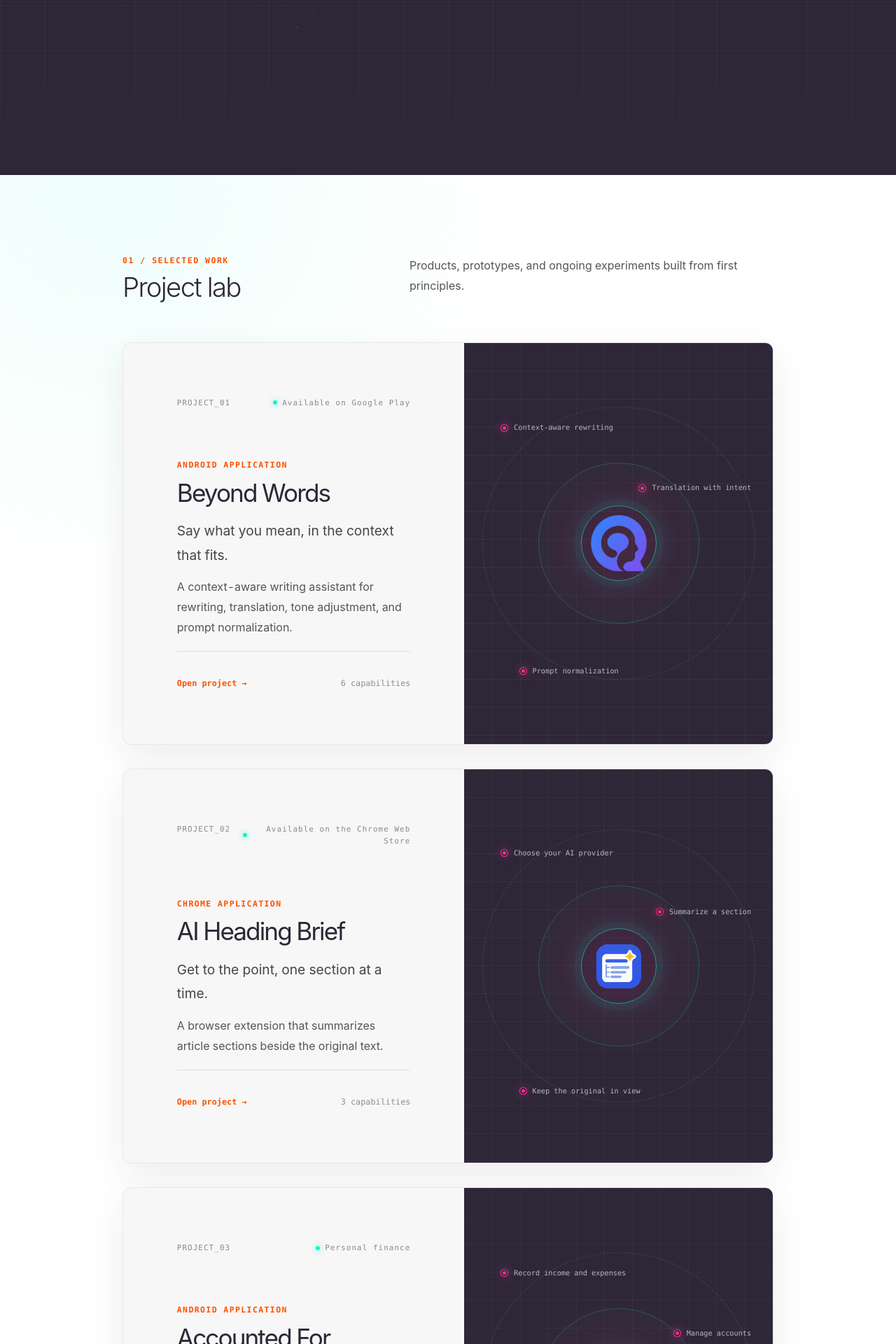
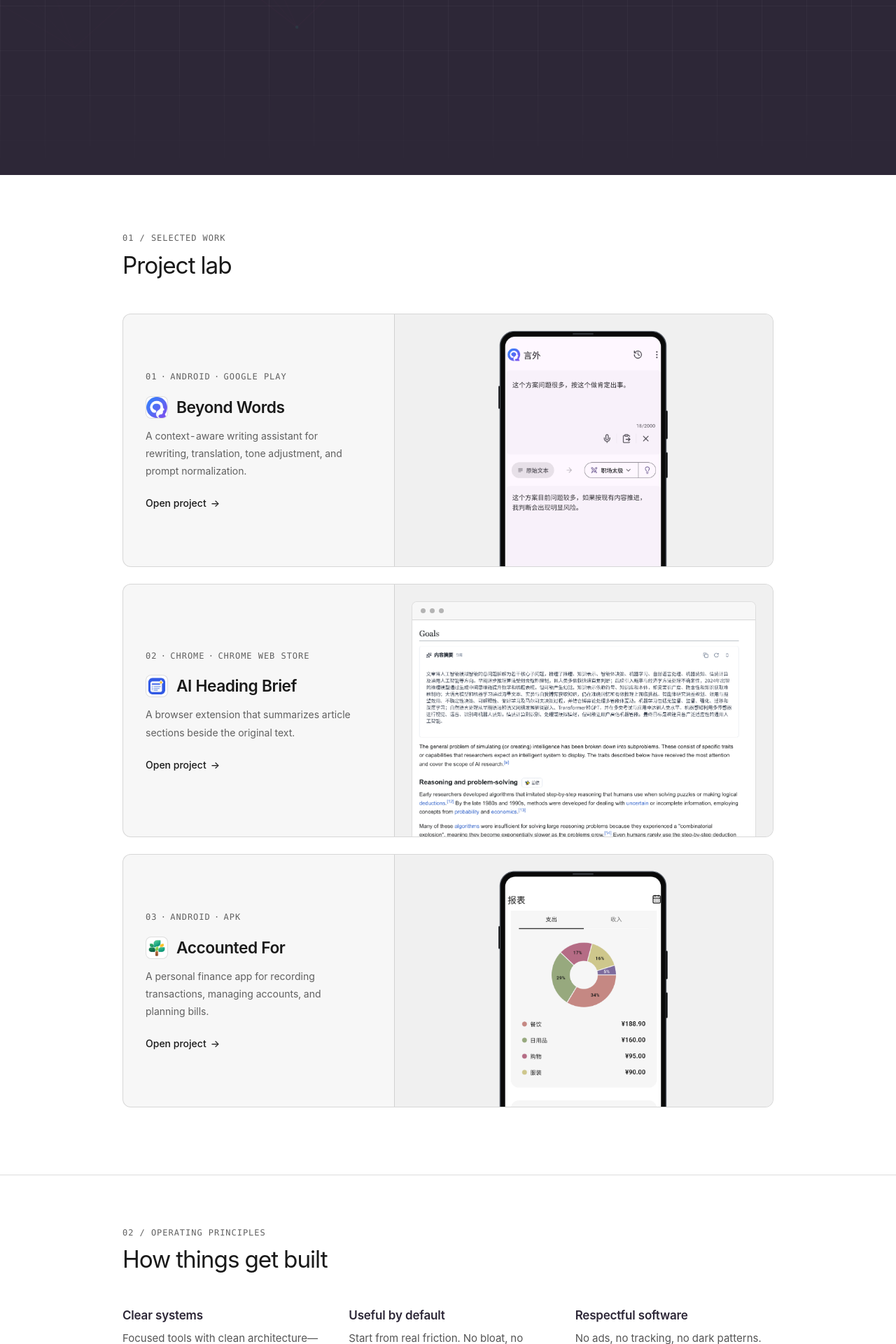
Before and after one commit to lane4dev/apps.lane4dev.github.io, a Jekyll site: the page built from index.md, in a window 1280 px wide. Shown: the part 651-2571 px from the top of the page at 70% size. Built offline with Jekyll 4.4.1, drawn with Linux system fonts in a browser that asks for light colours; some of the changed text lies outside the part shown.

Commit message:
feat(home): add screenshot previews to project cards
Display an app screenshot on each project panel in the apps home layout
to make the listed projects easier to scan visually.

```diff
--- a/_data/apps_zh.yml
+++ b/_data/apps_zh.yml
@@ -8,6 +8,7 @@ beyond-words:
     选择语境、提供原文、检查生成结果，并在分享前继续调整。
   status: "已在 Google Play 上架"
   platform: "Android"
+  home_preview_alt: "言外界面预览：展示原始文本输入、语境切换与改写结果"
   store_label: "前往 Google Play"
   store_prefix: "立即下载"
   apk_label: "下载 APK"
@@ -59,6 +60,7 @@ accounted-for:
   status: "个人记账"
 
   platform: "Android"
+  home_preview_alt: "记然报表界面预览：展示支出分类环形图与各分类汇总金额"
 
   base_path: "/zh/accounted-for/"
   privacy_path: "/zh/accounted-for/privacy/"
@@ -94,6 +96,7 @@ heading-brief:
   long_description: "选择标题，即可在当前页面获取该章节及其子章节的摘要。"
   status: "已在 Chrome 网上应用店上架"
   platform: "Chrome"
+  home_preview_alt: "AI 章节速览界面预览：在文章标题下方内联展示该节内容摘要"
   store_label: "Chrome 网上应用店"
   base_path: "/zh/heading-brief/"
   privacy_path: "/zh/heading-brief/privacy/"
--- a/_layouts/apps-home.html
+++ b/_layouts/apps-home.html
@@ -34,7 +34,6 @@ bodyClass: "page-apps-home"
         <p class="lab-heading__index">01 / {{ t.home.selected_work }}</p>
         <h2>{{ t.home.project_lab }}</h2>
       </div>
-      <p>{{ t.home.project_intro }}</p>
     </header>
 
     <div class="project-stack">
@@ -45,41 +44,60 @@ bodyClass: "page-apps-home"
       {% else %}
       {% assign app = site.data.apps[app_page.app_key] %}
       {% endif %}
+      {% assign preview = app_config.home_preview %}
+      {% assign preview_alt = app.home_preview_alt | default: app_config.home_preview_alt | default: app.name %}
       <article class="project-panel js-reveal">
         <div class="project-panel__content">
-          <div class="project-panel__topline">
-            <span>PROJECT_{{ forloop.index | prepend: "0" }}</span>
-            <span class="project-status"><i aria-hidden="true"></i>{{ app.status }}</span>
+          <p class="project-panel__meta">
+            <span>{{ forloop.index | prepend: "0" }}</span>
+            <span aria-hidden="true">·</span>
+            <span>{{ app_config.platform | upcase }}</span>
+            {% if app_config.home_channel %}
+            <span aria-hidden="true">·</span>
+            <span>{{ app_config.home_channel | upcase }}</span>
+            {% endif %}
+          </p>
+          <div class="project-panel__title-row">
+            {% if app_config.app_icon %}
+            <img class="project-panel__icon" src="{{ app_config.app_icon | relative_url }}"
+              alt="" width="32" height="32" loading="lazy" aria-hidden="true">
+            {% endif %}
+            <h3>
+              <a class="project-panel__title-link" href="{{ app_page.url | relative_url }}">{{ app.name }}</a>
+            </h3>
           </div>
-          <p class="project-panel__platform">{{ app.platform }} {{ t.home.application }}</p>
-          <h3>{{ app.name }}</h3>
-          <p class="project-panel__tagline">{{ app.tagline }}</p>
           <p class="project-panel__description">{{ app.short_description }}</p>
-          <div class="project-panel__actions">
-            <a href="{{ app_page.url | relative_url }}">
-              {{ t.home.open_project }} <span aria-hidden="true">→</span>
-            </a>
-            <span>{{ app.features | size }} {{ t.home.capabilities }}</span>
+          <span class="project-panel__cta" aria-hidden="true">
+            {{ t.home.open_project }} <span class="project-panel__arrow">→</span>
+          </span>
+        </div>
+
+        {% if preview %}
+        <div class="project-panel__media project-panel__media--{{ preview.variant | default: 'window' }}">
+          {% if preview.variant == "window" %}
+          <div class="project-preview project-preview--window">
+            <div class="project-preview__chrome" aria-hidden="true">
+              <span></span><span></span><span></span>
+            </div>
+            <div class="project-preview__viewport">
+              <img class="project-preview__image project-preview__image--{{ app_page.app_key }}"
+                src="{{ preview.src | relative_url }}"
+                alt="{{ preview_alt | escape }}"
+                width="{{ preview.width }}" height="{{ preview.height }}"
+                loading="lazy">
+            </div>
           </div>
+          {% else %}
+          <div class="project-preview project-preview--phone">
+            <img class="project-preview__image project-preview__image--{{ app_page.app_key }}"
+              src="{{ preview.src | relative_url }}"
+              alt="{{ preview_alt | escape }}"
+              width="{{ preview.width }}" height="{{ preview.height }}"
+              loading="lazy">
+          </div>
+          {% endif %}
         </div>
-        <div class="project-schematic" aria-label="{{ app.name }} {{ t.home.capability_map }}">
-          <div class="project-schematic__orbit project-schematic__orbit--outer"></div>
-          <div class="project-schematic__orbit project-schematic__orbit--inner"></div>
-          <div class="project-schematic__core">
-            {% if app_config.app_icon %}
-            <img class="project-schematic__app-icon" src="{{ app_config.app_icon | relative_url }}"
-              alt="{{ app.name }} app icon" width="80" height="80" loading="lazy">
-            {% else %}
-            <span>{{ app.name }}</span>
-            {% endif %}
-          </div>
-          {% for feature in app.features limit: 3 %}
-          <div class="project-node project-node--{{ forloop.index }}">
-            <i aria-hidden="true"></i>
-            <span>{{ feature.title }}</span>
-          </div>
-          {% endfor %}
-        </div>
+        {% endif %}
       </article>
       {% endfor %}
     </div>
--- a/_sass/pages/_page-app.scss
+++ b/_sass/pages/_page-app.scss
@@ -943,12 +943,13 @@ $app-shot-slide: 48%;
   }
 }
 
+// 01 — Selected work: neutral, token-driven split cards (5:7 text-to-preview)
+// echoing Linear/Raycast restraint — single mono eyebrow, concise description,
+// stretched card link, and real cropped UI previews on a stepped surface.
 .project-lab {
-  padding: 112px 0 136px;
-  background:
-    radial-gradient(circle at 12% 0, rgba(21, 245, 201, 0.07), transparent 24%),
-    #fff;
-  scroll-margin-top: 82px;
+  padding-block: var(--space-9) var(--space-10);
+  background: var(--bg);
+  scroll-margin-top: var(--header-h);
 }
 
 .lab-heading {
@@ -961,9 +962,9 @@ $app-shot-slide: 48%;
   h2 {
     margin: 4px 0 0;
     color: var(--app-primary-dark);
-    font-size: clamp(2.4rem, 2vw, 2rem);
-    font-weight: 300;
-    letter-spacing: -0.045em;
+    font-size: var(--h2);
+    font-weight: var(--regular);
+    letter-spacing: var(--tracking-display);
   }
 
   > p {
@@ -976,237 +977,246 @@ $app-shot-slide: 48%;
 .lab-heading__index {
   margin: 0;
   color: var(--app-primary);
-  font-family: "JetBrains Mono", "Fira Code", Consolas, monospace;
-  font-size: 0.72rem;
-  font-weight: 600;
-  letter-spacing: 0.13em;
+  font-family: var(--font-mono);
+  font-size: var(--eyebrow);
+  font-weight: var(--semibold);
+  letter-spacing: var(--tracking-label);
   text-transform: uppercase;
+}
+
+.page-apps-home {
+  .lab-heading {
+    margin-block-end: var(--space-7);
+
+    h2 {
+      margin-block: var(--space-2) 0;
+      color: var(--ink);
+    }
+  }
+
+  .lab-heading__index {
+    color: var(--muted);
+    font-weight: var(--medium);
+  }
 }
 
 .project-stack {
   display: grid;
-  gap: 34px;
+  gap: var(--space-5);
 }
 
 .project-panel {
   position: relative;
   display: grid;
-  grid-template-columns: minmax(0, 1.05fr) minmax(420px, 0.95fr);
-  overflow: hidden;
-  background: #f7f7f7;
-  border: 1px solid #e8e8e8;
-  border-radius: 12px;
-  box-shadow: 0 18px 50px rgba(45, 39, 55, 0.08);
-  transition: border-color var(--duration-normal) var(--ease);
-
-  &:hover {
-    border-color: #d8d8dc;
+  grid-template-columns: minmax(0, 5fr) minmax(0, 7fr);
+  overflow: clip;
+  background: var(--surface);
+  border: var(--stroke) solid var(--line);
+  border-radius: var(--radius-card);
+  transition:
+    border-color var(--duration-normal) var(--ease),
+    transform var(--duration-normal) var(--ease);
+
+  &:has(.project-panel__title-link:focus-visible) {
+    outline: 2px solid var(--focus);
+    outline-offset: 3px;
+    border-color: var(--line-hover);
   }
 }
 
 .project-panel__content {
   display: flex;
-  min-height: 560px;
   flex-direction: column;
   justify-content: center;
-  padding: clamp(42px, 6vw, 88px);
-}
-
-.project-panel__topline {
+  min-inline-size: 0;
+  padding: var(--space-7) var(--space-6);
+}
+
+.project-panel__meta {
   display: flex;
-  justify-content: space-between;
-  gap: 18px;
-  margin-bottom: auto;
-  color: #8b878e;
-  font-family: "JetBrains Mono", "Fira Code", Consolas, monospace;
-  font-size: 0.68rem;
-  letter-spacing: 0.1em;
-}
-
-.project-status {
+  flex-wrap: wrap;
+  align-items: center;
+  gap: 0.45em;
+  margin: 0 0 var(--space-4);
+  color: var(--muted);
+  font-family: var(--font-mono);
+  font-size: var(--eyebrow);
+  font-weight: var(--medium);
+  letter-spacing: var(--tracking-label);
+  line-height: 1.4;
+  text-transform: uppercase;
+}
+
+.project-panel__title-row {
+  display: flex;
+  align-items: center;
+  gap: var(--space-3);
+  margin: 0 0 var(--space-3);
+
+  h3 {
+    margin: 0;
+    color: var(--ink);
+    font-size: var(--h3);
+    font-weight: var(--semibold);
+    letter-spacing: -0.02em;
+    line-height: 1.25;
+  }
+}
+
+.project-panel__icon {
+  display: block;
+  flex: 0 0 auto;
+  inline-size: 32px;
+  block-size: 32px;
+  border: var(--stroke) solid var(--line);
+  border-radius: var(--radius-media);
+  background: var(--bg);
+  object-fit: cover;
+}
+
+.project-panel__title-link {
+  color: inherit;
+  text-decoration: none;
+
+  // Stretched link: the whole project card is a single keyboard & pointer target.
+  &::after {
+    position: absolute;
+    inset: 0;
+    content: "";
+  }
+
+  &:hover {
+    color: inherit;
+    text-decoration: none;
+  }
+
+  &:focus-visible {
+    outline: none;
+  }
+}
+
+.project-panel__description {
+  max-inline-size: 60ch;
+  margin: 0 0 var(--space-5);
+  color: var(--muted);
+  font-size: var(--small);
+  line-height: 1.65;
+  text-wrap: pretty;
+}
+
+.project-panel__cta {
   display: inline-flex;
   align-items: center;
-  gap: 7px;
-  text-align: right;
-
-  i {
-    width: 6px;
-    height: 6px;
-    flex: 0 0 auto;
-    background: var(--app-accent);
+  gap: 6px;
+  color: var(--ink);
+  font-size: var(--small);
+  font-weight: var(--medium);
+  line-height: 1.4;
+}
+
+.project-panel__arrow {
+  display: inline-block;
+  transition: transform var(--duration-fast) var(--ease);
+}
+
+.project-panel__media {
+  position: relative;
+  min-block-size: 360px;
+  overflow: clip;
+  background: var(--surface-raised);
+  border-inline-start: var(--stroke) solid var(--line);
+}
+
+.project-preview {
+  transition: transform var(--duration-panel) var(--ease);
+}
+
+.project-preview--phone {
+  position: absolute;
+  inset-inline: 0;
+  inset-block-start: 0;
+  display: flex;
+  justify-content: center;
+  padding-inline: var(--space-5);
+  transform-origin: center top;
+}
+
+.project-preview--phone .project-preview__image {
+  display: block;
+  inline-size: min(74%, 400px);
+  block-size: auto;
+  margin-block-start: -18px;
+}
+
+.project-preview--window {
+  position: absolute;
+  inset: var(--space-5) var(--space-5) 0;
+  display: flex;
+  flex-direction: column;
+  overflow: clip;
+  background: #ffffff;
+  border: var(--stroke) solid var(--line);
+  border-block-end: 0;
+  border-radius: var(--radius-media) var(--radius-media) 0 0;
+  transform-origin: center bottom;
+}
+
+.project-preview__chrome {
+  display: flex;
+  flex: 0 0 auto;
+  align-items: center;
+  gap: 6px;
+  block-size: 26px;
+  padding-inline: 12px;
+  background: var(--surface);
+  border-block-end: var(--stroke) solid var(--line);
+
+  span {
+    inline-size: 7px;
+    block-size: 7px;
+    background: var(--line-hover);
     border-radius: 50%;
-    box-shadow: 0 0 9px rgba(21, 245, 201, 0.8);
-  }
-}
-
-.project-panel__platform {
-  margin: 70px 0 8px;
-  color: var(--app-primary);
-  font-family: "JetBrains Mono", "Fira Code", Consolas, monospace;
-  font-size: 0.72rem;
-  font-weight: 600;
-  letter-spacing: 0.12em;
-  text-transform: uppercase;
-}
-
-.project-panel h3 {
-  margin: 0 0 16px;
-  color: var(--app-primary-dark);
-  font-size: clamp(2.2rem, 2vw, 2rem);
-  font-weight: 400;
-  letter-spacing: -0.055em;
-}
-
-.project-panel__tagline {
-  margin-bottom: 14px;
-  color: #454545;
-  font-size: 1.2rem;
-}
-
-.project-panel__description {
-  max-width: 650px;
-  color: var(--app-muted);
-}
-
-.project-panel__actions {
-  display: flex;
-  align-items: center;
-  justify-content: space-between;
-  gap: 20px;
-  margin-top: auto;
-  padding-top: 36px;
-  border-top: 1px solid #dfdfe1;
-  font-family: "JetBrains Mono", "Fira Code", Consolas, monospace;
-  font-size: 0.74rem;
-
-  a {
-    color: var(--app-primary);
-    font-weight: 600;
-
-    // Stretched link: the whole project card is the click target.
-    &::after {
-      position: absolute;
-      inset: 0;
-      content: "";
-    }
-  }
-
-  > span {
-    color: #918d94;
-  }
-}
-
-.project-schematic {
+  }
+}
+
+.project-preview__viewport {
   position: relative;
-  min-height: 560px;
-  overflow: hidden;
-  background:
-    radial-gradient(
-      circle at center,
-      rgba(255, 45, 146, 0.13),
-      transparent 38%
-    ),
-    linear-gradient(rgba(255, 255, 255, 0.035) 1px, transparent 1px),
-    linear-gradient(90deg, rgba(255, 255, 255, 0.035) 1px, transparent 1px),
-    var(--app-primary-dark);
-  background-size:
-    auto,
-    40px 40px,
-    40px 40px,
-    auto;
-}
-
-.project-schematic__orbit {
-  position: absolute;
-  top: 50%;
-  left: 50%;
-  border: 1px solid rgba(255, 255, 255, 0.13);
-  border-radius: 50%;
-  transform: translate(-50%, -50%);
-}
-
-.project-schematic__orbit--outer {
-  width: 390px;
-  height: 390px;
-  border-style: dashed;
-  animation: orbit-spin 30s linear infinite;
-}
-
-.project-schematic__orbit--inner {
-  width: 230px;
-  height: 230px;
-  border-color: rgba(21, 245, 201, 0.24);
-  box-shadow: inset 0 0 60px rgba(21, 245, 201, 0.035);
-}
-
-.project-schematic__core {
-  position: absolute;
-  top: 50%;
-  left: 50%;
-  display: grid;
-  width: 108px;
-  height: 108px;
-  place-content: center;
-  justify-items: center;
-  border: 1px solid rgba(21, 245, 201, 0.56);
-  border-radius: 50%;
-  box-shadow:
-    0 0 0 10px rgba(21, 245, 201, 0.035),
-    0 0 44px rgba(21, 245, 201, 0.15);
-  color: #fff;
-  transform: translate(-50%, -50%);
-
-  span {
-    font-family: "JetBrains Mono", "Fira Code", Consolas, monospace;
-    font-size: 1.5rem;
-    font-weight: 700;
-  }
-}
-
-.project-schematic__app-icon {
+  flex: 1 1 auto;
+  overflow: clip;
+  background: #ffffff;
+}
+
+.project-preview__image--heading-brief {
   display: block;
-  width: 80px;
-  height: 80px;
-  object-fit: contain;
-}
-
-.project-node {
-  position: absolute;
-  display: flex;
-  max-width: 180px;
-  align-items: center;
-  gap: 9px;
-  color: rgba(255, 255, 255, 0.67);
-  font-family: "JetBrains Mono", "Fira Code", Consolas, monospace;
-  font-size: 0.64rem;
-  line-height: 1.35;
-
-  i {
-    width: 9px;
-    height: 9px;
-    flex: 0 0 auto;
-    background: #ff2d92;
-    border: 2px solid var(--app-primary-dark);
-    border-radius: 50%;
-    box-shadow:
-      0 0 0 1px #ff2d92,
-      0 0 14px rgba(255, 45, 146, 0.7);
-  }
-}
-
-.project-node--1 {
-  top: 20%;
-  left: 12%;
-}
-
-.project-node--2 {
-  top: 35%;
-  right: 7%;
-}
-
-.project-node--3 {
-  bottom: 17%;
-  left: 18%;
+  inline-size: 162%;
+  max-inline-size: none;
+  block-size: auto;
+  transform: translate(-20%, -19%);
+}
+
+@media (hover: hover) and (pointer: fine) {
+  .project-panel:hover {
+    border-color: var(--line-hover);
+    transform: translateY(calc(var(--lift) * -1));
+
+    .project-panel__arrow {
+      transform: translateX(4px);
+    }
+
+    .project-preview {
+      transform: scale(1.015);
+    }
+  }
+}
+
+html[lang^="zh"] {
+  .project-panel__title-row h3 {
+    letter-spacing: 0;
+  }
+
+  .project-panel__description {
+    line-height: 1.75;
+  }
 }
 
 // 02 — Operating principles: three bare columns resting on the page surface.
@@ -1266,9 +1276,26 @@ $app-shot-slide: 48%;
   transform: translateY(0);
 }
 
-@keyframes orbit-spin {
-  to {
-    transform: translate(-50%, -50%) rotate(360deg);
+@media (max-width: 1023.98px) {
+  .project-panel {
+    grid-template-columns: minmax(0, 1fr) minmax(0, 1fr);
+  }
+
+  .project-panel__content {
+    padding: var(--space-6) var(--space-5);
+  }
+
+  .project-panel__media {
+    min-block-size: 320px;
+  }
+
+  .project-preview--phone .project-preview__image {
+    inline-size: min(82%, 360px);
+    margin-block-start: -14px;
+  }
+
+  .project-preview--window {
+    inset: var(--space-4) var(--space-4) 0;
   }
 }
 
@@ -1281,14 +1308,6 @@ $app-shot-slide: 48%;
     padding: 80px 0;
   }
 
-  .project-panel {
-    grid-template-columns: 1fr;
-  }
-
-  .project-panel__content {
-    min-height: auto;
-  }
-
   .principle-grid {
     grid-template-columns: 1fr;
     gap: 28px;
@@ -1311,7 +1330,7 @@ $app-shot-slide: 48%;
 
   .project-lab,
   .build-principles {
-    padding: 56px 0 64px;
+    padding-block: var(--space-7) var(--space-8);
   }
 
   .lab-heading {
@@ -1322,31 +1341,49 @@ $app-shot-slide: 48%;
     }
   }
 
+  .page-apps-home .lab-heading {
+    margin-block-end: var(--space-6);
+  }
+
+  .project-panel {
+    grid-template-columns: 1fr;
+  }
+
   .project-panel__content {
-    padding: 38px 26px;
-  }
-
-  .project-panel__topline {
-    align-items: start;
-  }
-
-  .project-panel__platform {
-    margin-top: 58px;
-  }
-
-  .project-schematic {
-    min-height: 420px;
-  }
-
-  .project-schematic__orbit--outer {
-    width: 310px;
-    height: 310px;
+    padding: var(--space-5);
+  }
+
+  .project-panel__media {
+    aspect-ratio: 4 / 3;
+    min-block-size: 240px;
+    border-inline-start: 0;
+    border-block-start: var(--stroke) solid var(--line);
+  }
+
+  .project-preview--phone .project-preview__image {
+    inline-size: min(76%, 340px);
+    margin-block-start: -12px;
+  }
+
+  .project-preview--window {
+    inset: var(--space-4) var(--space-4) 0;
   }
 }
 
 @media (prefers-reduced-motion: reduce) {
-  .project-schematic__orbit--outer {
-    animation: none;
+  .project-panel,
+  .project-panel__arrow,
+  .project-preview {
+    transition: none;
+  }
+
+  .project-panel:hover {
+    transform: none;
+
+    .project-panel__arrow,
+    .project-preview {
+      transform: none;
+    }
   }
 
   .js-enabled .js-reveal {
```
Also changed, not shown: _data/apps.yml (+21 -0 lines).
